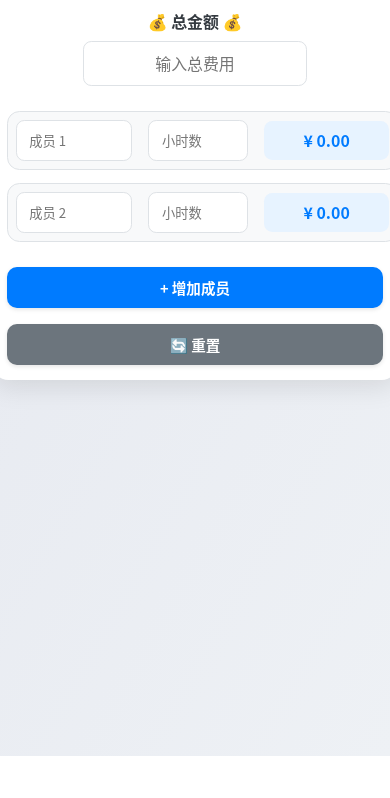
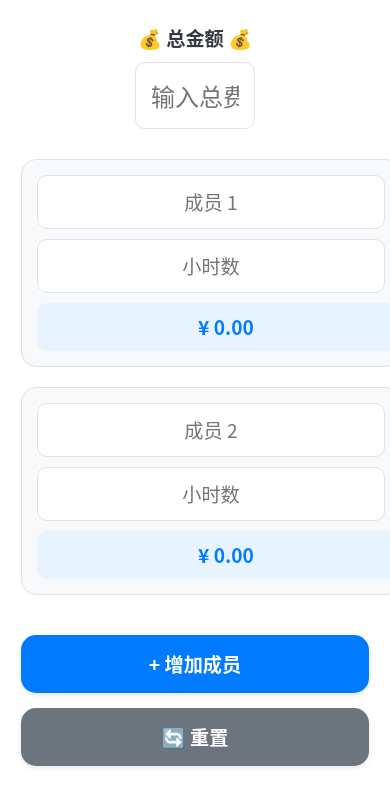
Before and after one commit to Ciaran272/833, a plain HTML site: page index.html in a window 390 px wide. Shown: the part 88-886 px from the top of the page. Before the commit the page ends 844 px from the top, so only its background shows below. Drawn offline with Linux system fonts and the light colour scheme.

Commit message:
Add files via upload

```diff
--- a/index.html
+++ b/index.html
@@ -7,7 +7,7 @@
         }e="viewport" content="width=device-width, initial-scale=1.0">
     <title>分账工具</title>
     <style>
-        /* 基础样式 */
+        /* 基础样式 (桌面端) */
         :root {
             --primary-color: #007bff;
             --secondary-color: #6c757d;
@@ -19,16 +19,12 @@
             --shadow-color: rgba(0, 0, 0, 0.1);
         }
 
-        html {
-            font-size: 16px; /* 设置rem基准 */
-        }
-
         body {
             font-family: 'PingFang SC','Hiragino Sans GB','Microsoft YaHei','Noto Sans CJK SC','Source Han Sans SC','Helvetica Neue', Arial, sans-serif;
             background-image: linear-gradient(120deg, var(--bg-gradient-start) 0%, var(--bg-gradient-end) 100%);
             color: var(--text-color);
             margin: 0;
-            padding: 1.25rem; /* 20px -> 1.25rem */
+            padding: 20px;
             display: flex;
             justify-content: center;
             min-height: 100vh;
@@ -37,22 +33,23 @@
 
         .container {
             width: 100%;
-            max-width: 56.25rem; /* 900px -> 56.25rem */
+            max-width: 900px;
             background: var(--card-bg);
-            padding: 1.875rem; /* 30px -> 1.875rem */
-            border-radius: 1.25rem; /* 20px -> 1.25rem */
-            box-shadow: 0 0.5rem 2rem 0 var(--shadow-color); /* 8px 32px -> 0.5rem 2rem */
+            padding: 30px;
+            border-radius: 20px;
+            box-shadow: 0 8px 32px 0 var(--shadow-color);
             backdrop-filter: blur(4px);
             border: 1px solid rgba(255, 255, 255, 0.18);
             align-self: flex-start;
+            transition: all 0.3s ease-in-out;
         }
 
         h1 {
             text-align: center;
-            font-size: 2.5rem;
+            font-size: 2.5em;
             color: #2c3e50;
             margin-top: 0;
-            margin-bottom: 2.1875rem; /* 35px -> 2.1875rem */
+            margin-bottom: 35px;
             position: relative;
             display: inline-block;
             left: 50%;
@@ -62,8 +59,8 @@
         h1::after {
             content: '✨';
             position: absolute;
-            top: -0.625rem; /* -10px -> -0.625rem */
-            right: -1.875rem; /* -30px -> -1.875rem */
+            top: -10px;
+            right: -30px;
             font-size: 0.7em;
             animation: sparkle 2s infinite ease-in-out;
         }
@@ -75,98 +72,90 @@
 
         input[type="text"], input[type="number"] {
             font-family: 'PingFang SC','Hiragino Sans GB','Microsoft YaHei','Noto Sans CJK SC','Source Han Sans SC','Helvetica Neue', Arial, sans-serif;
-            padding: 0.75rem 0.9375rem; /* 12px 15px -> 0.75rem 0.9375rem */
+            padding: 12px 15px;
             border: 1px solid var(--border-color);
-            border-radius: 0.625rem; /* 10px -> 0.625rem */
-            font-size: 1rem;
+            border-radius: 10px;
+            font-size: 1em;
             width: 100%;
             box-sizing: border-box;
             transition: border-color 0.3s, box-shadow 0.3s;
         }
 
         input[type="text"] {
-            width: 8.75rem; /* 140px -> 8.75rem */
+            width: 140px;
         }
 
         input[type="number"] {
-            width: 7.5rem; /* 120px -> 7.5rem */
+            width: 120px;
         }
 
-        /* 移除数字输入框的上下箭头 */
         input[type="number"]::-webkit-outer-spin-button,
         input[type="number"]::-webkit-inner-spin-button {
-            -webkit-appearance: none;
-            margin: 0;
-        }
-        input[type="number"]::-webkit-inner-spin-button {
-            -webkit-appearance: none;
-            margin: 0;
+            -webkit-appearance: none; margin: 0;
         }
         input[type="number"] {
             -moz-appearance: textfield;
-            -webkit-appearance: none;
         }
         input:focus {
             outline: none;
             border-color: var(--primary-color);
-            box-shadow: 0 0 0 0.1875rem rgba(0, 123, 255, 0.25); /* 3px -> 0.1875rem */
+            box-shadow: 0 0 0 3px rgba(0, 123, 255, 0.25);
         }
 
         .total-section {
-            margin-bottom: 1.875rem; /* 30px -> 1.875rem */
+            margin-bottom: 30px;
             text-align: center;
         }
         .total-section label {
-            font-size: 1.2rem;
+            font-size: 1.2em;
             font-weight: 700;
             display: block;
-            margin-bottom: 0.625rem; /* 10px -> 0.625rem */
+            margin-bottom: 10px;
         }
         .total-section input {
             text-align: center;
-            width: 100%;
-            max-width: 16.875rem; /* 270px -> 16.875rem */
-            font-size: 1.2rem;
+            max-width: 270px;
+            font-size: 1.2em;
         }
 
         .members-grid {
             display: flex;
             flex-direction: column;
-            gap: 0.9375rem; /* 15px -> 0.9375rem */
+            gap: 15px;
         }
 
         .member-card {
             background-color: #f8f9fa;
-            padding: 0.625rem; /* 10px -> 0.625rem */
-            border-radius: 0.9375rem; /* 15px -> 0.9375rem */
+            padding: 10px;
+            border-radius: 15px;
             border: 1px solid var(--border-color);
             display: flex;
             flex-direction: row;
             align-items: center;
-            gap: 1.25rem; /* 20px -> 1.25rem */
+            gap: 20px;
             position: relative;
             transition: transform 0.2s, box-shadow 0.2s;
             width: fit-content;
             margin: 0 auto;
         }
         .member-card:hover {
-            transform: translateY(-0.3125rem); /* -5px -> -0.3125rem */
-            box-shadow: 0 0.25rem 0.9375rem var(--shadow-color); /* 4px 15px -> 0.25rem 0.9375rem */
+            transform: translateY(-5px);
+            box-shadow: 0 4px 15px var(--shadow-color);
         }
 
-        .member-card .member-result {
+        .member-result {
             font-weight: 700;
             color: var(--primary-color);
             background-color: #e7f3ff;
-            padding: 0.625rem 0.9375rem; /* 10px 15px -> 0.625rem 0.9375rem */
+            padding: 10px 15px;
             text-align: center;
-            border-radius: 0.625rem; /* 10px -> 0.625rem */
+            border-radius: 10px;
             white-space: nowrap;
             overflow: hidden;
             text-overflow: ellipsis;
-            font-size: 1.2rem;
+            font-size: 1.2em;
             flex-shrink: 0;
-            width: 7.5rem; /* 120px -> 7.5rem */
+            width: 120px;
         }
 
         .nice-button {
@@ -174,50 +163,86 @@
             font-weight: 700;
             color: #fff;
             border: none;
-            border-radius: 0.75rem; /* 12px -> 0.75rem */
+            border-radius: 12px;
             cursor: pointer;
-            padding: 0.75rem 1.25rem; /* 12px 20px -> 0.75rem 1.25rem */
-            font-size: 1.1rem;
+            padding: 12px 20px;
+            font-size: 1.1em;
             transition: all 0.2s ease-in-out;
-            box-shadow: 0 0.125rem 0.3125rem var(--shadow-color); /* 2px 5px -> 0.125rem 0.3125rem */
+            box-shadow: 0 2px 5px var(--shadow-color);
         }
         .nice-button:hover {
-            transform: translateY(-0.125rem); /* -2px -> -0.125rem */
-            box-shadow: 0 0.25rem 0.625rem var(--shadow-color); /* 4px 10px -> 0.25rem 0.625rem */
+            transform: translateY(-2px);
+            box-shadow: 0 4px 10px var(--shadow-color);
         }
         .nice-button:active {
             transform: translateY(0);
-            box-shadow: 0 0.125rem 0.3125rem var(--shadow-color); /* 2px 5px -> 0.125rem 0.3125rem */
+            box-shadow: 0 2px 5px var(--shadow-color);
         }
 
         .controls {
             display: flex;
             justify-content: center;
-            gap: 1.25rem; /* 20px -> 1.25rem */
-            margin-top: 1.875rem; /* 30px -> 1.875rem */
+            gap: 20px;
+            margin-top: 30px;
         }
 
         .add-btn { background-color: var(--primary-color); }
         .reset-btn { background-color: var(--secondary-color); }
 
 
-        /* 响应式缩放 */
-        @media (max-width: 480px) {
-            html {
-                /* 动态调整rem基准，实现内部元素缩放 */
-                font-size: 3.4vw;
-            }
+        /* 响应式样式 (手机端) */
+        @media (max-width: 768px) {
             body {
-                padding: 0.5rem; /* 减小页面边距 */
+                padding: 0;
+                background: var(--card-bg); /* 背景直接设为白色 */
             }
             .container {
-                padding: 1rem; /* 减小容器内边距 */
+                width: 100%;
+                max-width: 100%;
+                min-height: 100vh;
+                padding: 20px;
+                border-radius: 0;
+                box-shadow: none;
+            }
+            h1 {
+                font-size: 2.2em;
+                margin-bottom: 40px;
+            }
+            .total-section input {
+                max-width: 100%;
+                font-size: 1.5em;
+                padding: 15px;
+            }
+            .members-grid {
+                gap: 20px;
+            }
+            .member-card {
+                flex-direction: column;
+                align-items: stretch; /* 让内部元素撑满宽度 */
+                width: 100%;
+                gap: 10px;
+                padding: 15px;
+            }
+            /* 强制所有输入框和结果显示都撑满宽度 */
+            .member-card input[type="text"],
+            .member-card input[type="number"],
+            .member-card .member-result {
+                width: 100% !important;
+                font-size: 1.2em;
+                text-align: center;
             }
             .controls {
                 flex-direction: column;
+                gap: 15px;
+                margin-top: 40px;
+            }
+            .nice-button {
+                width: 100%;
+                padding: 15px;
+                font-size: 1.2em;
+                border-radius: 15px;
             }
         }
-
     </style>
 </head>
 <body>
```
